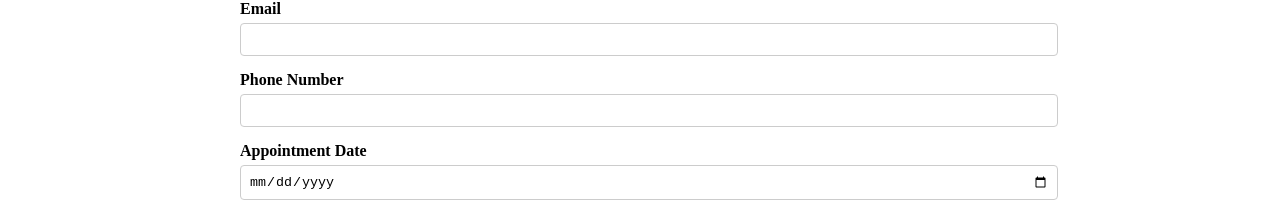
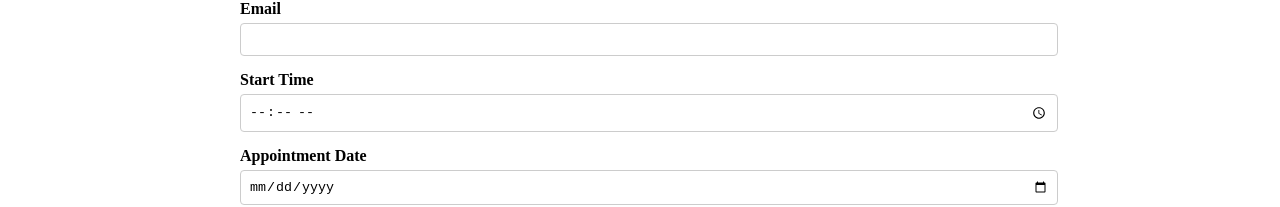
Before and after one commit to tgilly93/Full_Stack_Med_App, a Vue app in the folder vue/: page /appointments in a window 1280 px wide. Shown: the part 197-404 px from the top of the page. Built offline with nearby package versions, Linux system fonts and the light colour scheme; no server answers; sample sign-in values are in the browser's storage.

Commit message:
Updates to register and appointment vues

```diff
--- a/vue/register.html
+++ b/vue/register.html
@@ -135,6 +135,6 @@
         </div>
     </footer>
 
-    <script src="register.js"></script>
+    <script src="/vue/src/services/AuthService.js"></script>
 </body>
 </html>
--- a/vue/register.js
+++ b/vue/register.js
@@ -14,7 +14,7 @@ document.getElementById('registerForm').addEventListener('submit', async functio
     const zip = document.getElementById('zip').value;
     const phone = document.getElementById('phone').value;
 
-    const response = await fetch('/api/auth/register', {
+    const response = await fetch('api/register', {
         method: 'POST',
         headers: {
             'Content-Type': 'application/json'
--- a/vue/src/services/AppointmentService.js
+++ b/vue/src/services/AppointmentService.js
@@ -6,6 +6,10 @@ const http = axios.create({
 
 export default {
     getAppointments(){
-        return http.get('/api/appointments/');
+        return http.get('/api/agendas/agenda/all/patient/name/test');
+    },
+
+    submitAppointment(){
+        return http.post('/api/agendas/create/agenda');
     }
 }
--- a/vue/src/views/Appointment.vue
+++ b/vue/src/views/Appointment.vue
@@ -29,15 +29,15 @@
           </div>
 
           <div class="form-group">
-            <label for="phoneNumber">Phone Number</label>
+            <label for="startTime">Start Time</label>
             <input
-              type="text"
-              id="phoneNumber"
-              v-model="phoneNumber"
-              :class="{ 'is-invalid': errors.phoneNumber }"
+              type="time"
+              id="startTime"
+              v-model="startTime"
+              :class="{ 'is-invalid': errors.appointmentStartTime }"
               required
             />
-            <div v-if="errors.phoneNumber" class="error">{{ errors.phoneNumber }}</div>
+            <div v-if="errors.startTime" class="error">{{ errors.appointmentStartTime }}</div>
           </div>
 
           <div class="form-group">
@@ -70,10 +70,13 @@
           <li v-if="appointments.length === 0">No appointments found.</li>
           <li v-for="appointment in appointments" :key="appointment.id">
             <strong>{{ appointment.date }}</strong>
-            <p>Clinician: {{ appointment.clinicianId }}</p>
-            <p>Start Time: {{ appointment.startTime }}</p>
-            <p>End Time: {{ appointment.endTime }}</p>
+            <p>MRN: {{ appointment.patientId }}</p>
+            <p>Patient: {{ appointment.patientName }}</p>
+            <p>Clinician: {{ appointment.doctorName }}</p>
+            <p>Start Time: {{ appointment.appointmentStartTime }}</p>
+            <p>End Time: {{ appointment.appointmentEndTime }}</p>
             <p>Type: {{ appointment.appointmentType }}</p>
+            <p>Status: {{ appointment.appointmentStatus }}</p>
           </li>
         </ul>
       </div>
@@ -86,9 +89,10 @@
   export default {
     data() {
       return {
+        doctorName: '',
         patientName: '',
         email: '',
-        phoneNumber: '',
+        appointmentStartTime: '',
         appointmentDate: '',
         notes: '',
         errors: {},
@@ -97,7 +101,7 @@
     },
     computed: {
       isFormValid() {
-        return this.patientName && this.email && this.phoneNumber && this.appointmentDate && !Object.keys(this.errors).length;
+        return this.patientName && this.email && this.appointmentStartTime && this.appointmentDate && !Object.keys(this.errors).length;
       }
     },
     methods: {
@@ -114,10 +118,10 @@
           this.errors.email = 'Email must be valid';
         }
 
-        if (!this.phoneNumber) {
-          this.errors.phoneNumber = 'Phone number is required';
-        } else if (!/^\d{10}$/.test(this.phoneNumber)) {
-          this.errors.phoneNumber = 'Phone number must be 10 digits';
+        if (!this.appointmentStartTime) {
+          this.errors.appointmentStartTime = 'Phone number is required';
+        } else if (!/^\d{10}$/.test(this.startTime)) {
+          this.errors.appointmentStartTime = 'Phone number must be 10 digits';
         }
 
         if (!this.appointmentDate) {
@@ -131,7 +135,7 @@
           const appointmentData = {
             name: this.patientName,
             email: this.email,
-            phone: this.phoneNumber,
+            phone: this.appointmentStartTime,
             date: this.appointmentDate,
             notes: this.notes
           };
@@ -147,7 +151,7 @@
       resetForm() {
         this.patientName = '';
         this.email = '';
-        this.phoneNumber = '';
+        this.appointmentStartTime = '';
         this.appointmentDate = '';
         this.notes = '';
       },
--- a/vue/src/views/RegisterView.vue
+++ b/vue/src/views/RegisterView.vue
@@ -24,7 +24,7 @@
 </template>
 
 <script>
-import authService from '../services/AuthService';
+import authService from '../services/AuthService.js';
 
 export default {
   data() {
```
